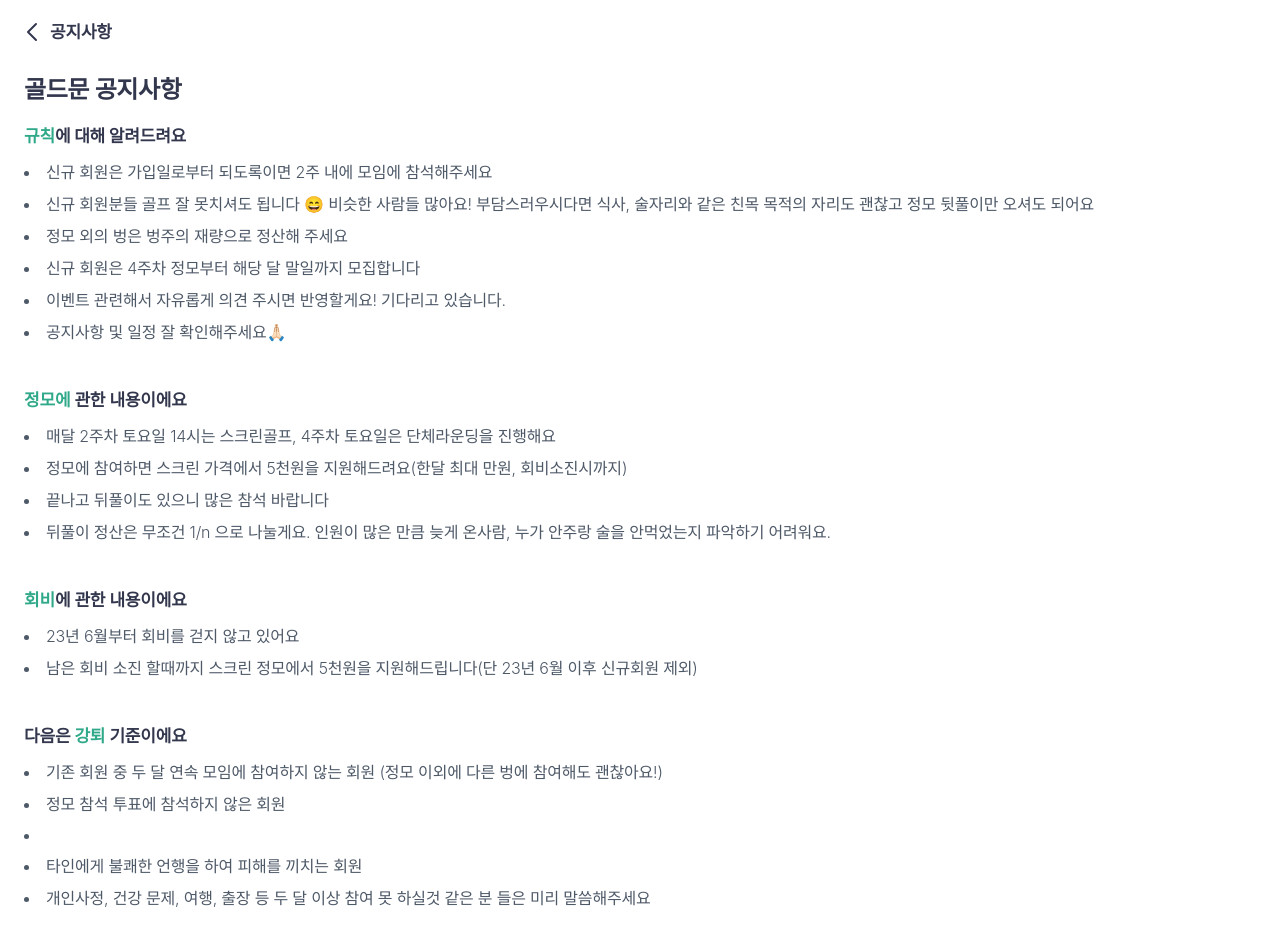
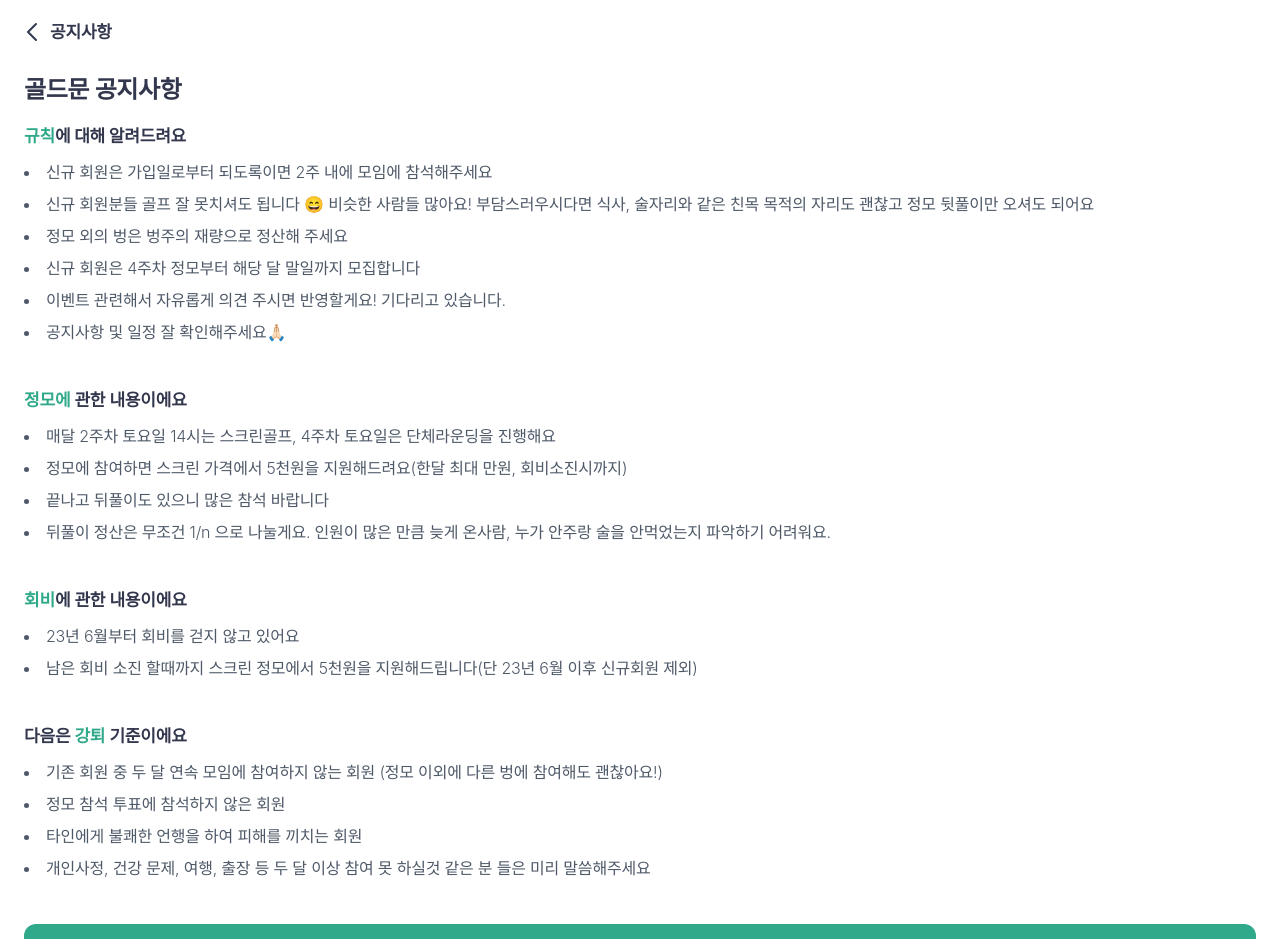
Before and after one commit to jinokiim/goldmoon, a Next.js app: page /main/notice in a window 1280 px wide. Shown: the top 939 px of the page. Built offline with nearby package versions, Linux system fonts and the light colour scheme.

Commit message:
Remove dot

```diff
--- a/src/pages/main/notice/index.tsx
+++ b/src/pages/main/notice/index.tsx
@@ -226,11 +226,11 @@ const MainNotice = () => {
               정모 참석 투표에 참석하지 않은 회원
             </Typography>
           </ListItem>
-          <ListItem sx={{ display: 'list-item', p: 0, my: 1 }}>
-            {/* <Typography variant="h7" fontWeight="350" color="#4E5968">
+          {/* <ListItem sx={{ display: 'list-item', p: 0, my: 1 }}>
+            <Typography variant="h7" fontWeight="350" color="#4E5968">
               매달 7일까지 회비를 납부하지 않는 회원
-            </Typography> */}
-          </ListItem>
+            </Typography>
+          </ListItem>*/}
           <ListItem sx={{ display: 'list-item', p: 0, my: 1 }}>
             <Typography variant="h7" fontWeight="350" color="#4E5968">
               타인에게 불쾌한 언행을 하여 피해를 끼치는 회원
```
